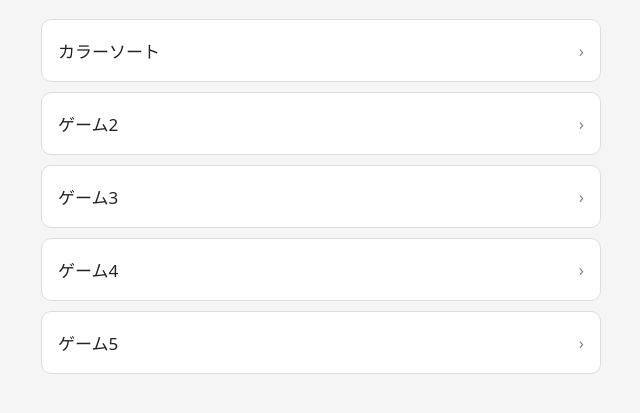
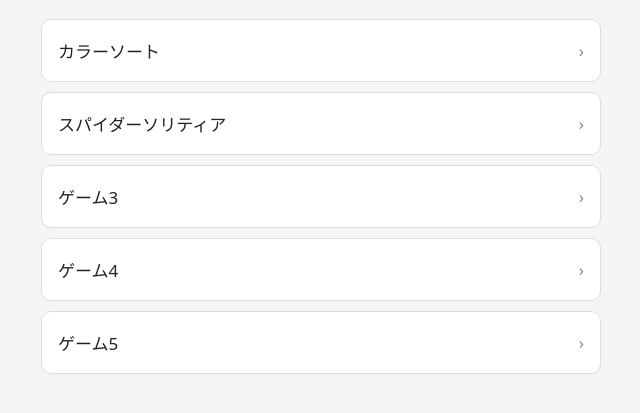
Before and after one commit to lemolemoGames/Gamecenter, a plain HTML site: page index.html in a window 1280 px wide. Shown: the part 63-476 px from the top of the page, without its empty margins (319-959 px from the left). Drawn offline with Linux system fonts and the light colour scheme.

Commit message:
Update index.html

```diff
--- a/index.html
+++ b/index.html
@@ -111,16 +111,8 @@
       <span>カラーソート</span><span class="arrow">›</span>
     </button>
 
-    <!-- ゲーム追加用テンプレート -->
-
-    <!--
-<button class="game-button" type="button" data-game="game1">
-  <span>ゲーム1</span><span class="arrow">›</span>
-</button>
--->
-
-    <button class="game-button" type="button" data-game="game2">
-      <span>ゲーム2</span><span class="arrow">›</span>
+    <button class="game-button" type="button" data-game="spider">
+      <span>スパイダーソリティア</span><span class="arrow">›</span>
     </button>
 
     <button class="game-button" type="button" data-game="game3">
@@ -134,6 +126,15 @@
     <button class="game-button" type="button" data-game="game5">
       <span>ゲーム5</span><span class="arrow">›</span>
     </button>
+
+    <!-- ゲーム追加用テンプレート -->
+
+    <!--
+<button class="game-button" type="button" data-game="game1">
+  <span>ゲーム1</span><span class="arrow">›</span>
+</button>
+-->
+
   </main>
 
   <section id="play-screen" aria-label="ゲーム画面">
```
